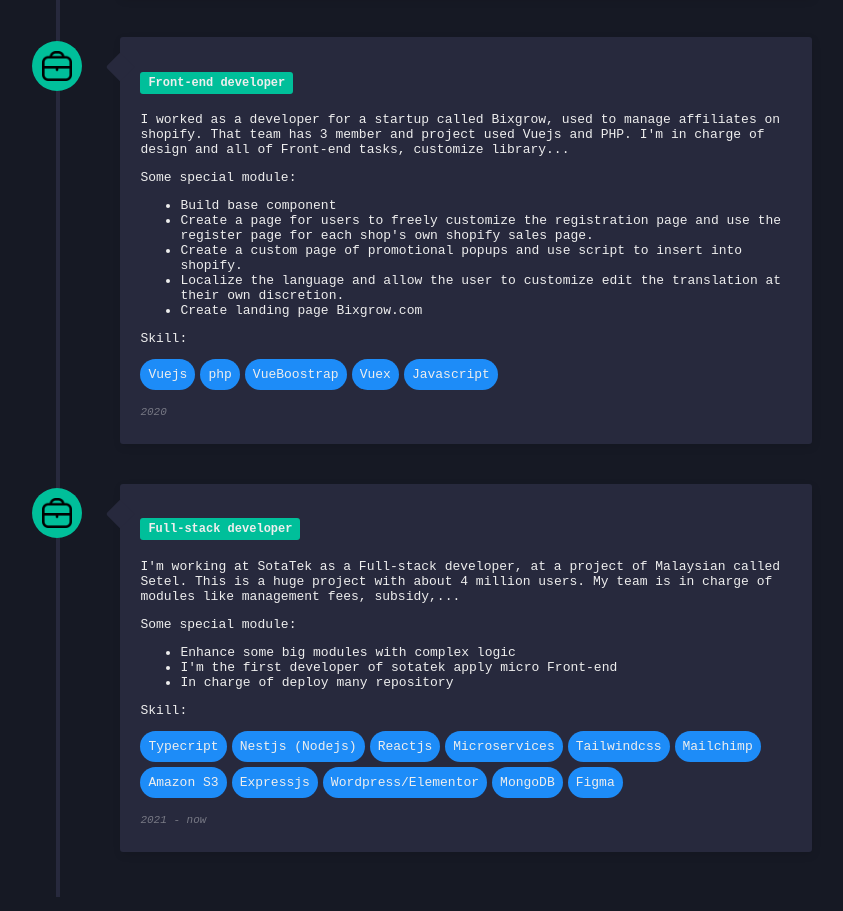
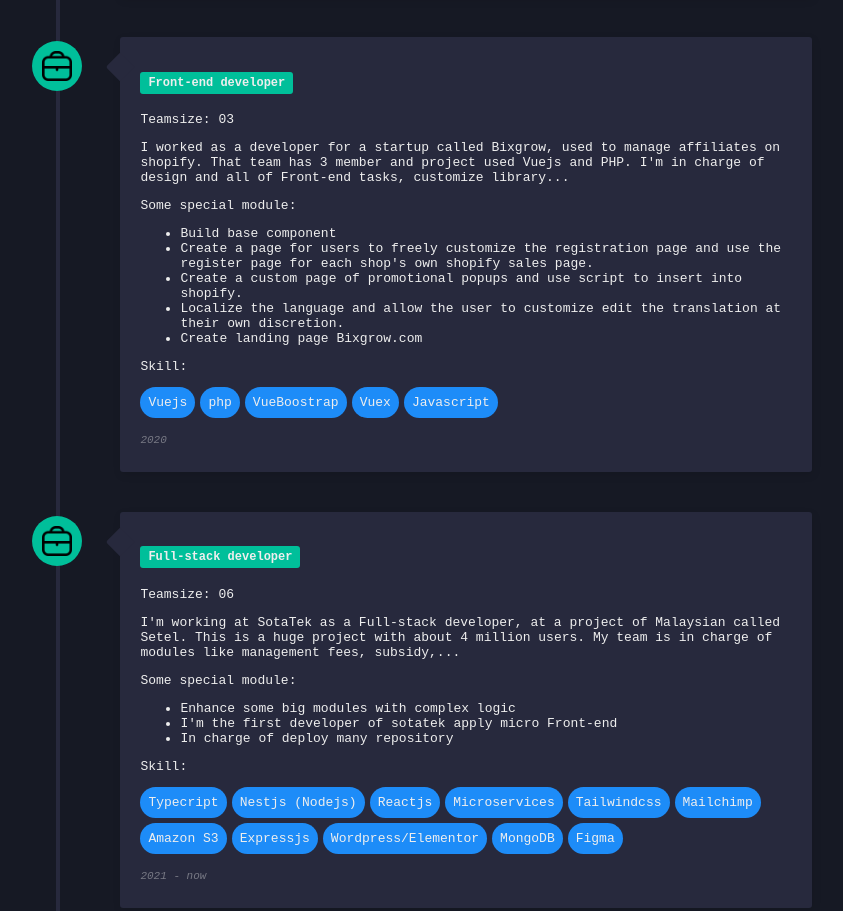
Before and after one commit to VuThanhThien/vuthanhthien.github.io, a plain HTML site: page index.html in a window 1280 px wide. Shown: the part 2355-3266 px from the top of the page, without its empty margins (221-1064 px from the left). Drawn offline with Linux system fonts and the light colour scheme.

Commit message:
Update meta

```diff
--- a/index.html
+++ b/index.html
@@ -127,6 +127,7 @@
                     </div>
                     <div class="timeline-body">
                         <h4 class="timeline-title"><span class="badge">Front-end developer</span></h4>
+                        <p>Teamsize: 03</p>
                         <p>I worked as a developer for a startup called <a target="_blank"
                                 href="https://apps.shopify.com/bixgrow-affiliate-marketing">Bixgrow</a>, used to manage
                             affiliates on shopify.
@@ -161,6 +162,7 @@
                     </div>
                     <div class="timeline-body">
                         <h4 class="timeline-title"><span class="badge">Full-stack developer</span></h4>
+                        <p>Teamsize: 06</p>
                         <p>I'm working at SotaTek as a Full-stack developer, at a project of Malaysian called <a
                                 target="_blank" href="https://www.setel.com/">Setel</a>.
                             This is a huge project with about 4 million users. My team is in charge of modules like
```
